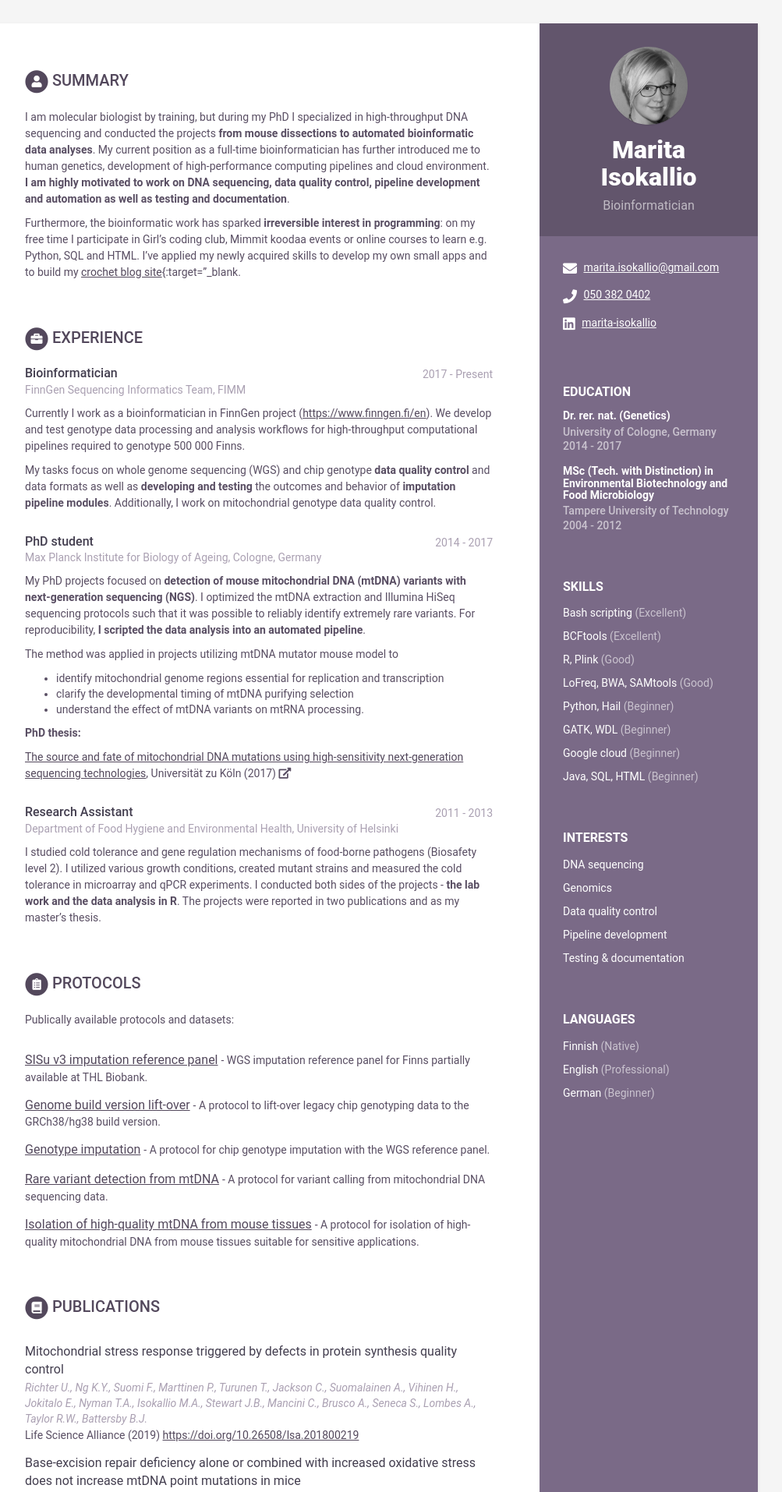
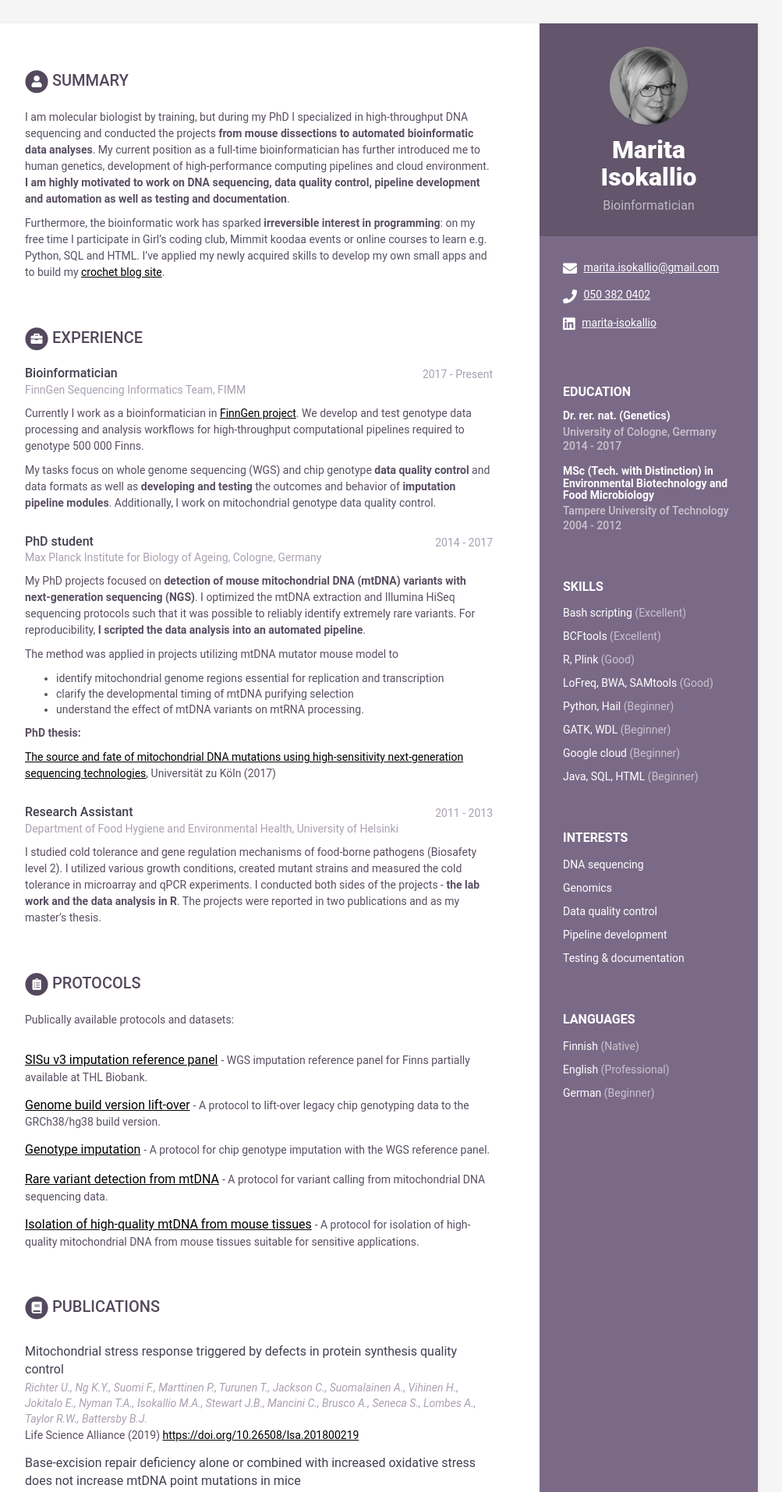
Before and after one commit to murmcraft/cv, a Jekyll site: the page built from index.html, in a window 1280 px wide. Shown: the top 1914 px of the page at 78% size, without its empty margins (168-1171 px from the left). Built offline with Jekyll 4.4.1, drawn with Linux system fonts in a browser that asks for light colours.

Commit message:
link deco fixes

```diff
--- a/_data/data.yml
+++ b/_data/data.yml
@@ -75,7 +75,7 @@ career-profile:
       on my free time I participate in Girl's coding club, Mimmit koodaa events or
       online courses to learn e.g. Python, SQL and HTML.
       I've applied my newly acquired skills to develop my own small apps and to build my
-      [crochet blog site][]{:target="_blank.
+      [crochet blog site][]{:target="_blank"}.
 
       [crochet blog site]: https://murmcraft.github.io
 
@@ -97,7 +97,7 @@ experiences:
       time: 2017 - Present
       company: FinnGen Sequencing Informatics Team, FIMM
       details: |
-        Currently I work as a bioinformatician in FinnGen project (<https://www.finngen.fi/en>).
+        Currently I work as a bioinformatician in [FinnGen project][]{:target="_blank"}.
         We develop and test genotype data processing and analysis workflows
         for high-throughput computational pipelines required to genotype 500 000 Finns.
 
@@ -106,6 +106,7 @@ experiences:
         **developing and testing** the outcomes and behavior of **imputation pipeline modules**.
         Additionally, I work on mitochondrial genotype data quality control.
 
+        [FinnGen project]: <https://www.finngen.fi/en>
 
     - role: PhD student
       time: 2014 - 2017
@@ -123,7 +124,7 @@ experiences:
         **PhD thesis:**
 
         [The source and fate of mitochondrial DNA mutations using high-sensitivity next-generation sequencing technologies][]{:target="_blank"},
-        Universität zu Köln (2017) <i class="fa fa-external-link-alt"></i>
+        Universität zu Köln (2017)
 
         [The source and fate of mitochondrial DNA mutations using high-sensitivity next-generation sequencing technologies]: https://kups.ub.uni-koeln.de/7941/
 
--- a/_sass/_base.scss
+++ b/_sass/_base.scss
@@ -14,7 +14,7 @@ h1, h2, h3, h4, h5, h6  {
 }
 
 a {
-    color: darken($theme-color, 15%);
+    color: darken($theme-color, 55%);
     text-decoration: underline;
     &:hover {
         text-decoration: underline;
```
